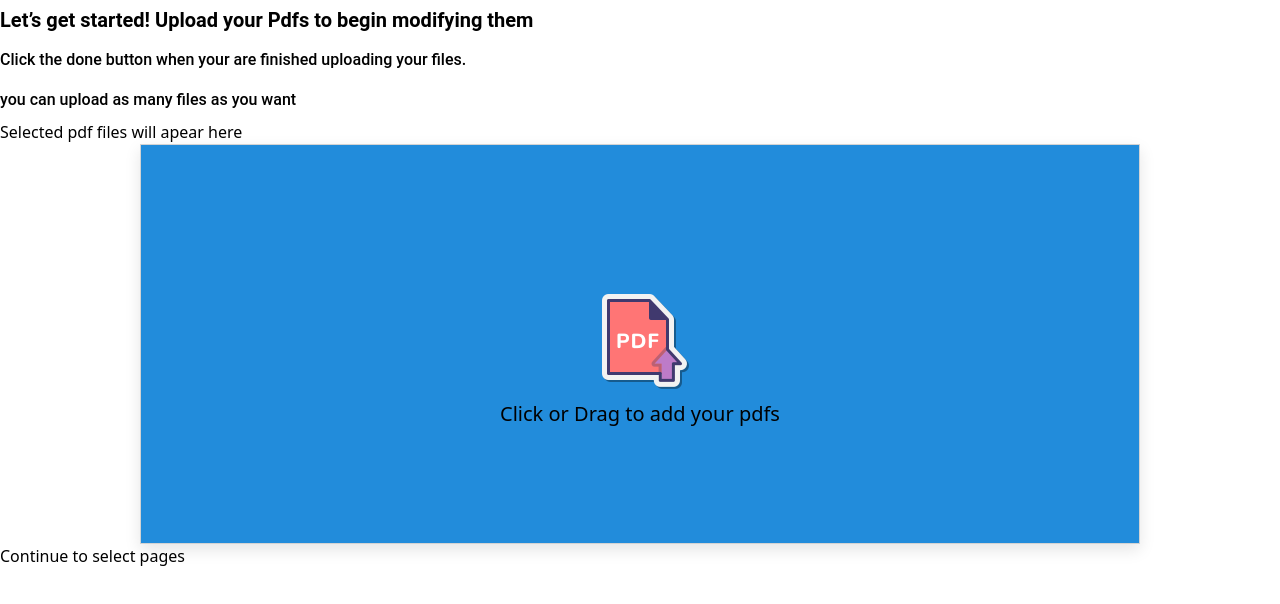
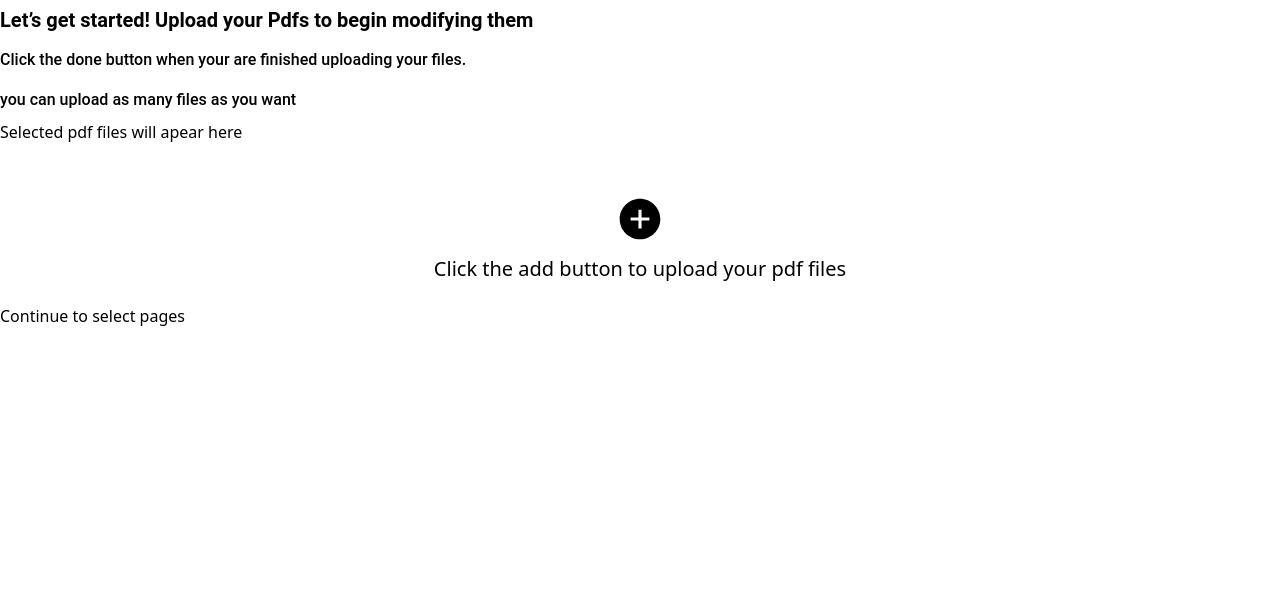
Before and after one commit to dhia13/Pdf-Extractor, a Next.js app: page / in a window 1280 px wide. Shown: the top 604 px of the page. Built offline with nearby package versions, Linux system fonts and the light colour scheme; what @material-tailwind/react would draw is missing.

Commit message:
fix rec obj

```diff
--- a/src/Components/PaintComponents/ShapesOOP.js
+++ b/src/Components/PaintComponents/ShapesOOP.js
@@ -266,6 +266,8 @@ Plan.prototype.moveSplit = function (nx, ny) {
 };
 // Rectangle Object
 export function Rect(x, y, w, h, color, filled, fillColor, stroke, opacity) {
+  this.w = Math.abs(w);
+  this.h = Math.abs(h);
   if (w > 0 && h > 0) {
     this.x = x;
     this.y = y;
--- a/src/Components/UploadPdfs.jsx
+++ b/src/Components/UploadPdfs.jsx
@@ -69,14 +69,15 @@ export default function UploadPdfs({
         )}
       </TabDiv>
       <Container1>
-        <Wrapper className="rounded-bl-md rounded-br-md">
+        <div className="rounded-bl-md rounded-br-md w-[1000px] h-[400px] flex-col bg-blue-500 justify-center items-center flex border border-black">
           <UploadBtn onClick={() => fileInput.current.click()}>
-            <img
-              src="/images/uploadpdf.png"
-              alt="back"
-              width="100px"
-              height="100px"
-              className=" ml-4 cursor-pointer"
+            <IoAddCircleSharp
+              style={{
+                position: "relative",
+                color: "black",
+                cursor: "pointer",
+              }}
+              size="50"
             />
             <input
               multiple={multiple}
@@ -87,8 +88,8 @@ export default function UploadPdfs({
               style={{ display: "none" }}
             />
           </UploadBtn>
-          <Paratext>Click or Drag to add your pdfs</Paratext>
-        </Wrapper>
+          <Paratext>Click the add button to upload your pdf files</Paratext>
+        </div>
       </Container1>
       <button
         className="w-[300px] h-[60px] text-white bg-[#228CDB] m-4 rounded-md hover:bg-[#0B7189]"
@@ -122,20 +123,6 @@ const SubHeading = styled.h1`
   line-height: 40px;
   color: #000000;
   text-align: "center";
-`;
-const Wrapper = styled.div`
-  position: relative;
-  z-index: 1;
-  background-color: #228cdb;
-  width: 1000px;
-  height: 400px;
-  border: 0.25px solid lightgray;
-  box-shadow: 0px 6px 15px rgba(0, 0, 0, 0.1);
-  display: flex;
-  justify-content: center;
-  align-items: center;
-  flex-direction: column;
-  // overflow-x: auto;
 `;
 const UploadBtn = styled.div`
   display: flex;
```
